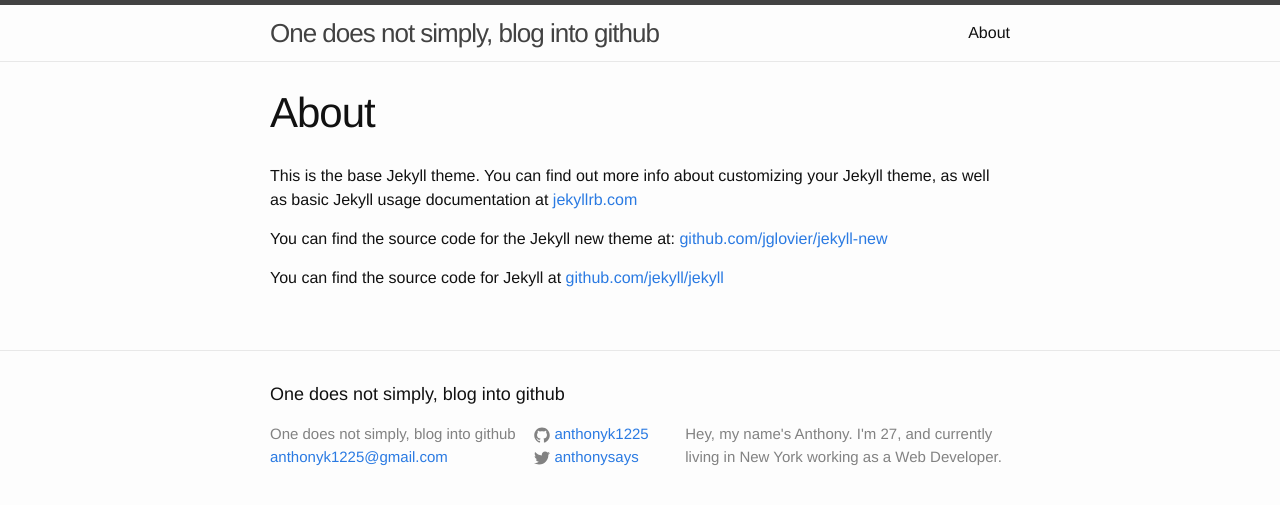
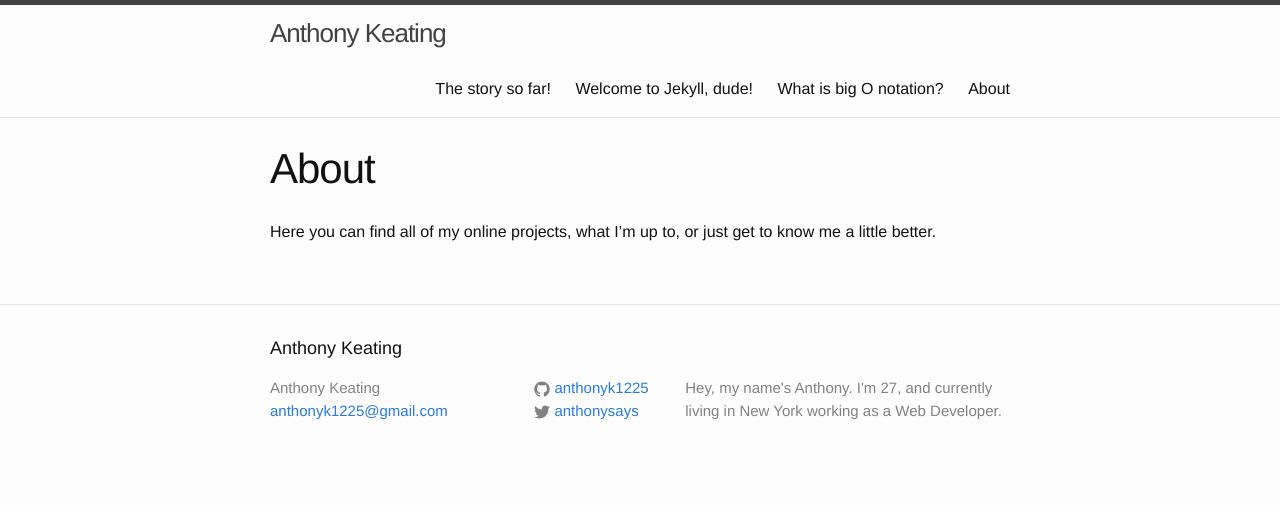
Before and after one commit to anthonyk1225/anthonyk1225.github.io, a Jekyll site: the page built from about.md, in a window 1280 px wide. Shown: the top 505 px of the page. Built offline with Jekyll 4.4.1, drawn with Linux system fonts in a browser that asks for light colours.

Commit message:
cleaning up data on blog'

```diff
--- a/_config.yml
+++ b/_config.yml
@@ -1,5 +1,5 @@
 # Site settings
-title: One does not simply, blog into github
+title: Anthony Keating
 email: anthonyk1225@gmail.com
 description: > # this means to ignore newlines until "baseurl:"
   Hey, my name's Anthony. I'm 27, and currently living in New York working as a Web Developer.
--- a/about.md
+++ b/about.md
@@ -4,8 +4,4 @@
 permalink: /about/
 ---
 
-This is the base Jekyll theme. You can find out more info about customizing your Jekyll theme, as well as basic Jekyll usage documentation at [jekyllrb.com](http://jekyllrb.com/)
-
-You can find the source code for the Jekyll new theme at: [github.com/jglovier/jekyll-new](https://github.com/jglovier/jekyll-new)
-
-You can find the source code for Jekyll at [github.com/jekyll/jekyll](https://github.com/jekyll/jekyll)
+Here you can find all of my online projects, what I'm up to, or just get to know me a little better.
```
Also changed, not shown: deprecated/2015-02-05-The-story-so-far.markdown (renamed from _posts/2015-02-05-The-story-so-far.markdown), deprecated/2015-02-05-welcome-to-jekyll.markdown (renamed from _posts/2015-02-05-welcome-to-jekyll.markdown), deprecated/2015-02-11-What-is-big-O-notation.markdown (renamed from _posts/2015-02-11-What-is-big-O-notation.markdown).
